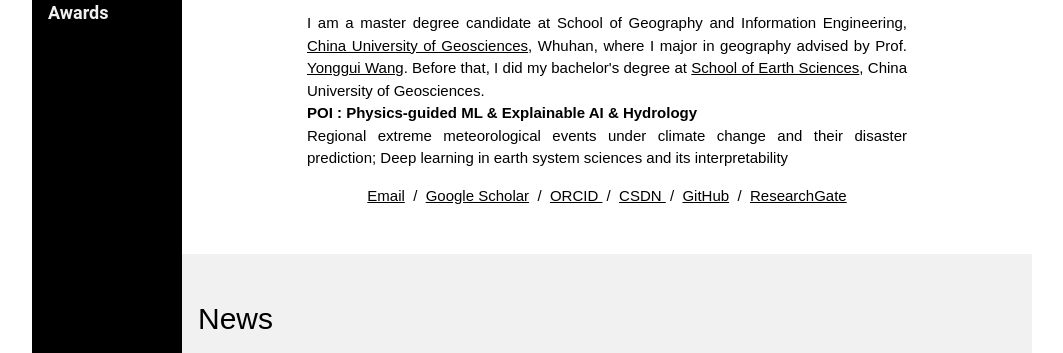
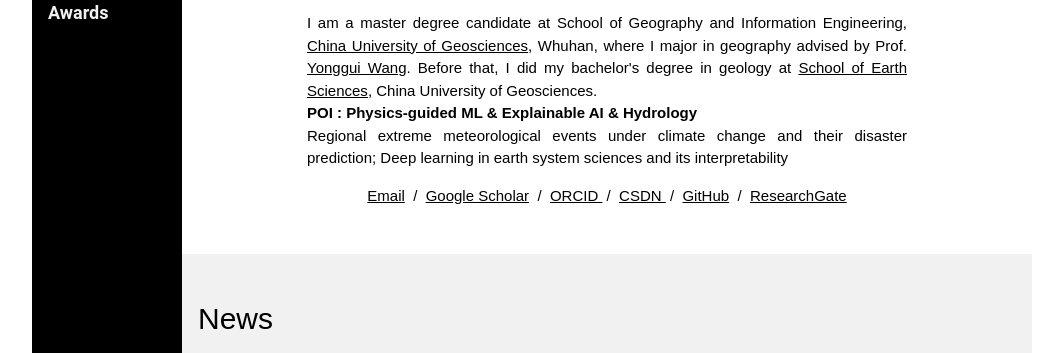
Before and after one commit to Bennett1998/Bennett1998.github.io, a plain HTML site: page index.html in a window 1280 px wide. Shown: the part 419-772 px from the top of the page, without its empty margins (108-1171 px from the left). Drawn offline with Linux system fonts and the light colour scheme; a script that the page names is missing.

Commit message:
Update index.html

```diff
--- a/index.html
+++ b/index.html
@@ -90,7 +90,7 @@
       <h1>Qiang Li</h1>
         <p class="w3-justify" style="width:100%;border:0px;border-spacing:0px;border-collapse:separate;margin-right:auto;margin-left:auto;max-width:600px">
           I am a master degree candidate at School of Geography and Information Engineering, <a href="http://en.cug.edu.cn/" target="_blank">China University of Geosciences</a>, Whuhan, where I major in geography advised by Prof. <a href="https://orcid.org/0000-0001-5517-9261" target="_blank">Yonggui Wang</a>.
-          Before that, I did my bachelor's degree at <a href="http://dxy.cug.edu.cn/English/About_US.htm" target="_blank">School of Earth Sciences</a>, China University of Geosciences.<br/>
+          Before that, I did my bachelor's degree in geology at <a href="http://dxy.cug.edu.cn/English/About_US.htm" target="_blank">School of Earth Sciences</a>, China University of Geosciences.<br/>
           <b>POI : Physics-guided ML & Explainable AI & Hydrology</b>
           <br>
           Regional extreme meteorological events under climate change and their disaster prediction; Deep learning in earth system sciences and its interpretability
```
